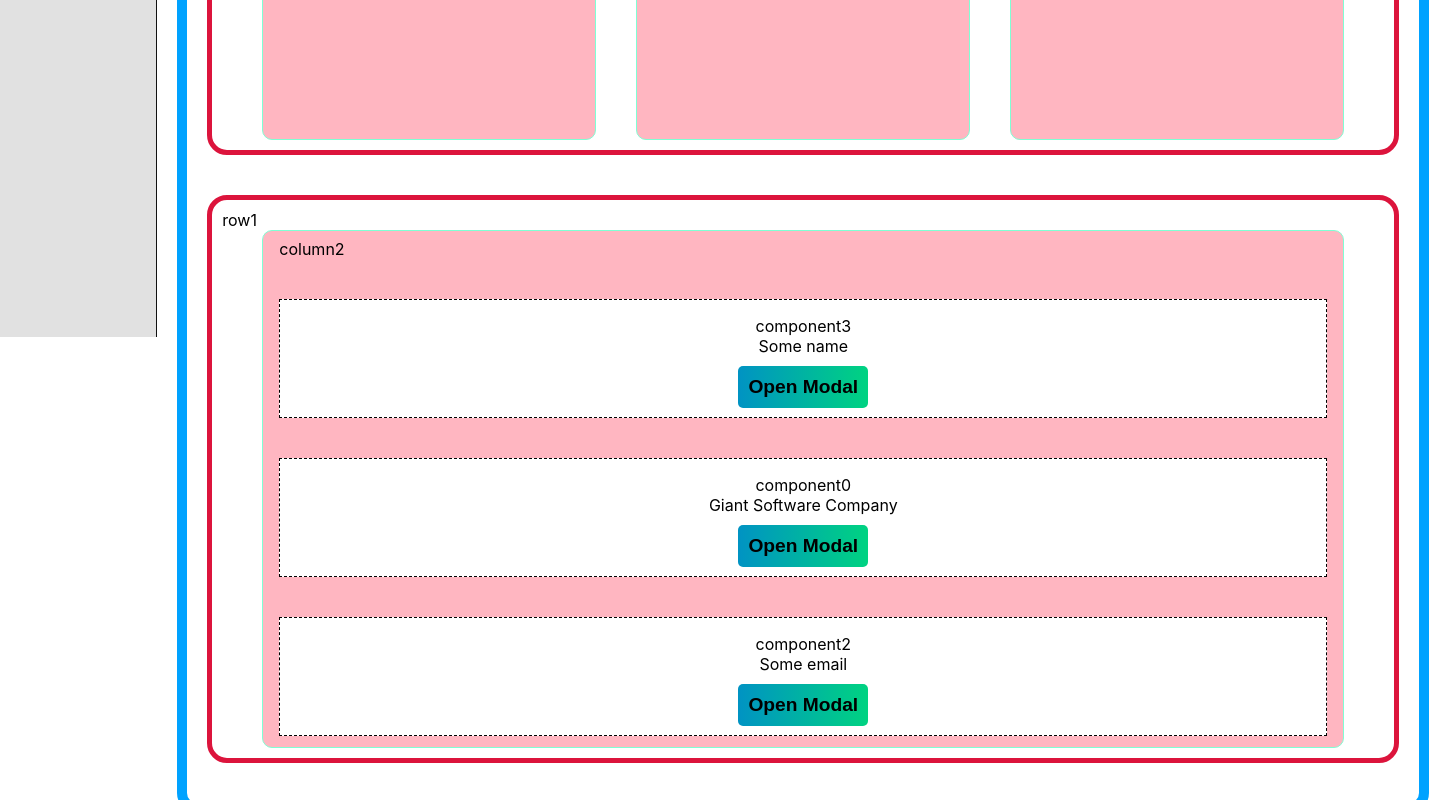
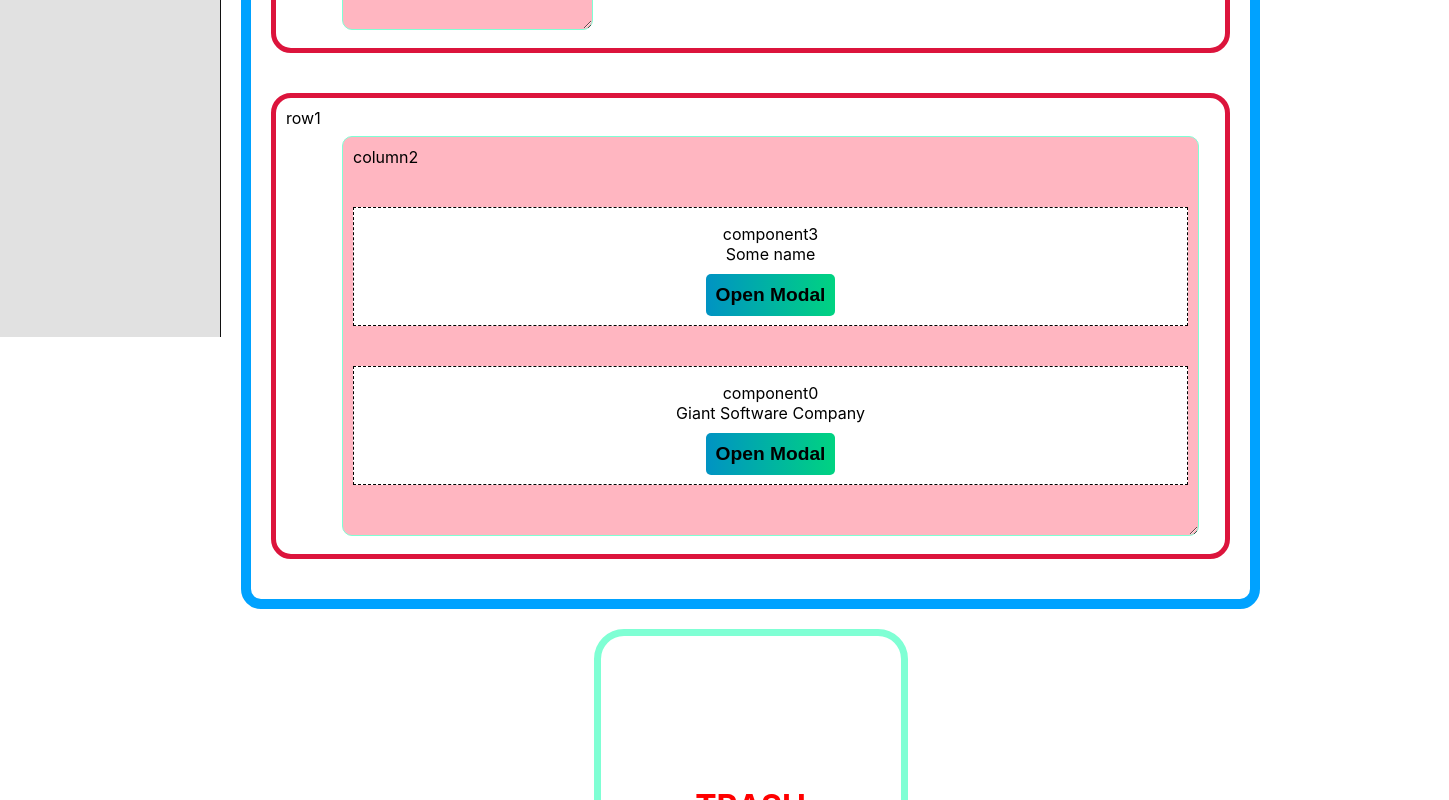
Before and after one commit to JunayedKhanNoor/react-DnD-assesment-task, a React (Create React App) app: page / in a window 1280 px wide. Shown: the part 580-1380 px from the top of the page, 1449 px wide, since content can reach past the window. Built offline with nearby package versions, Linux system fonts and the light colour scheme.

Commit message:
resize fixed

```diff
--- a/src/App.css
+++ b/src/App.css
@@ -84,7 +84,6 @@ body {
   background-image: linear-gradient(to left, #0093c3, #00d381);
 }
 .column {
-  border: 1px solid blue;
   flex: 1 1 100%;
   padding: 10px;
 }
@@ -145,6 +144,9 @@ body {
   background-color: lightpink;
   border: solid aquamarine 1px;
   border-radius: 10px;
+  padding: 10px;
+  resize: horizontal;
+  overflow: auto;
 }
 
 #navbar {
--- a/src/Column.js
+++ b/src/Column.js
@@ -4,6 +4,7 @@ import { COLUMN } from './constants';
 import DropZone from './DropZone';
 import Component from './Component';
 
+const style = {};
 const Column = ({ data, components, handleDrop, path }) => {
   const ref = useRef(null);
 
@@ -28,28 +29,10 @@ const Column = ({ data, components, handleDrop, path }) => {
       <Component key={component.id} data={component} components={components} path={currentPath} />
     );
   };
-  const [size, setSize] = useState({ x: 300, y: 500 });
 
-  const style = { width: size.x, height: size.y };
-  const handler = (mouseDownEvent) => {
-    const startSize = size;
-    const startPosition = { x: mouseDownEvent.pageX, y: mouseDownEvent.pageY };
-
-    function onMouseMove(mouseMoveEvent) {
-      setSize((currentSize) => ({
-        x: startSize.x - startPosition.x + mouseMoveEvent.pageX,
-      }));
-    }
-    document.body.addEventListener('mousemove', onMouseMove);
-  };
   return (
-    <div
-      id="containerD"
-      ref={ref}
-      style={{ ...style, opacity }}
-      className="base draggable column"
-      onMouseMove={handler}
-    >
+    <section className="base draggable column">
+      <div id="containerD" style={{ ...style, opacity }} ref={ref}>
         {data.id}
         {data.children.map((component, index) => {
           const currentPath = `${path}-${index}`;
@@ -76,6 +59,7 @@ const Column = ({ data, components, handleDrop, path }) => {
           isLast
         />
       </div>
+    </section>
   );
 };
 export default Column;
--- a/src/initial-data.js
+++ b/src/initial-data.js
@@ -58,10 +58,6 @@ const initialData = {
               type: COMPONENT,
               id: 'component0',
             },
-            {
-              type: COMPONENT,
-              id: 'component2',
-            },
           ],
         },
       ],
```
Lines whose indentation alone changed are shown as unchanged.
